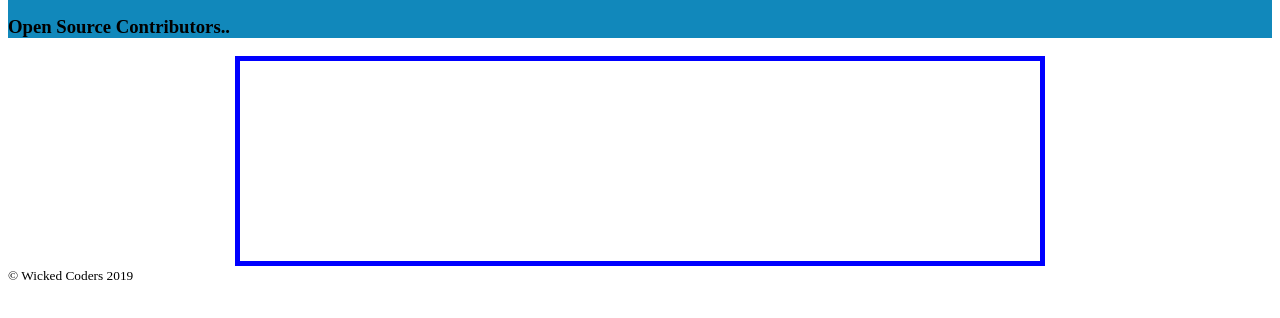
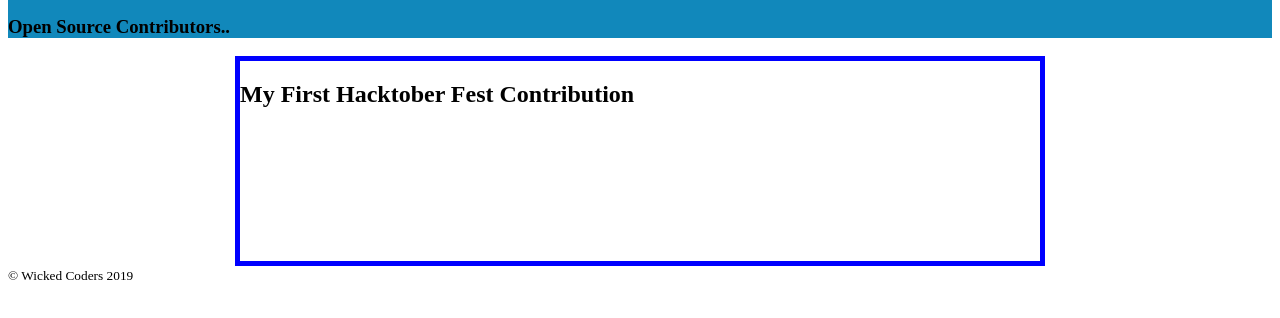
Before and after one commit to Evie-Skinner18/happy_hacktoberfest_19, a plain HTML site: page index.html in a window 1280 px wide. Shown: the part 152-470 px from the top of the page. Drawn offline with Linux system fonts and the light colour scheme.

Commit message:
Update index.html

```diff
--- a/index.html
+++ b/index.html
@@ -16,7 +16,7 @@
         <h3>Open Source Contributors..</h3>
     </header>
     <div class="main">
-        <!-- add something funky here -->
+        <h2>My First Hacktober Fest Contribution</h2>
     </div>
         <!-- or here -->
     <footer>
```
